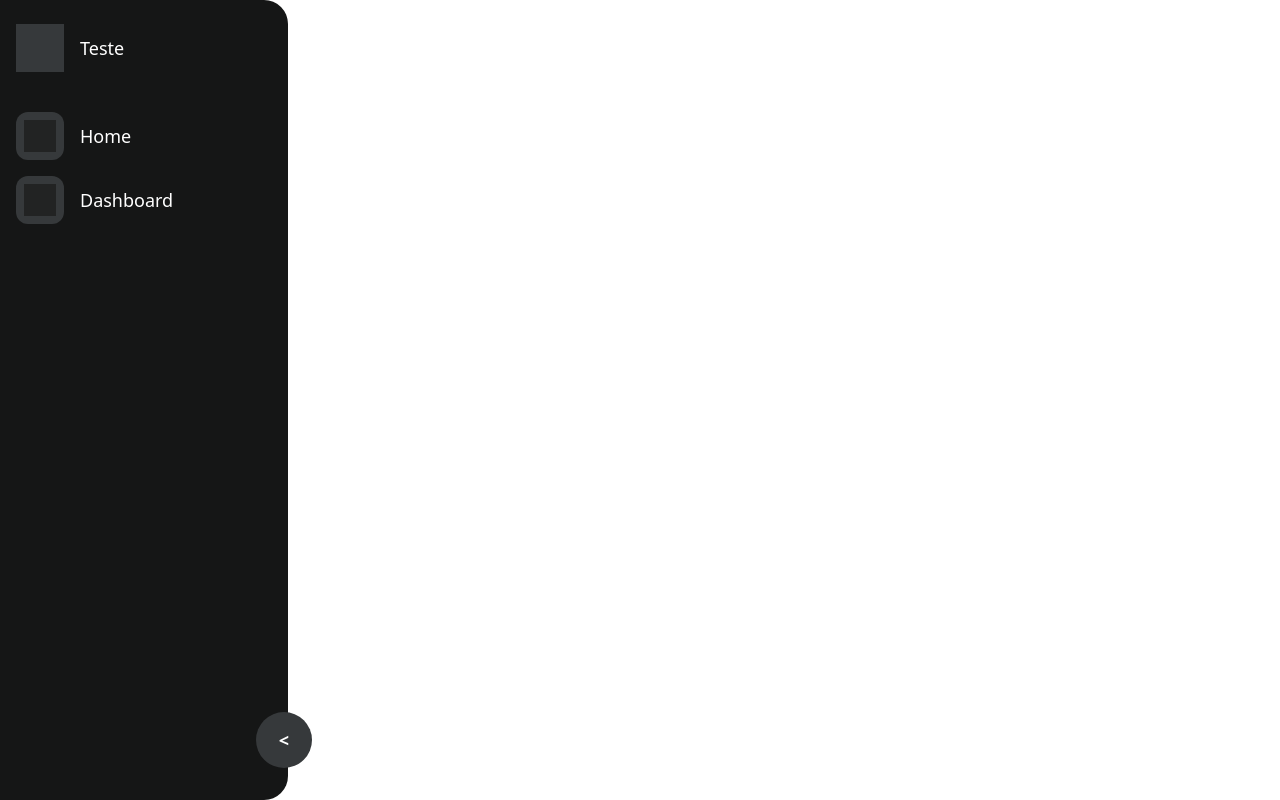
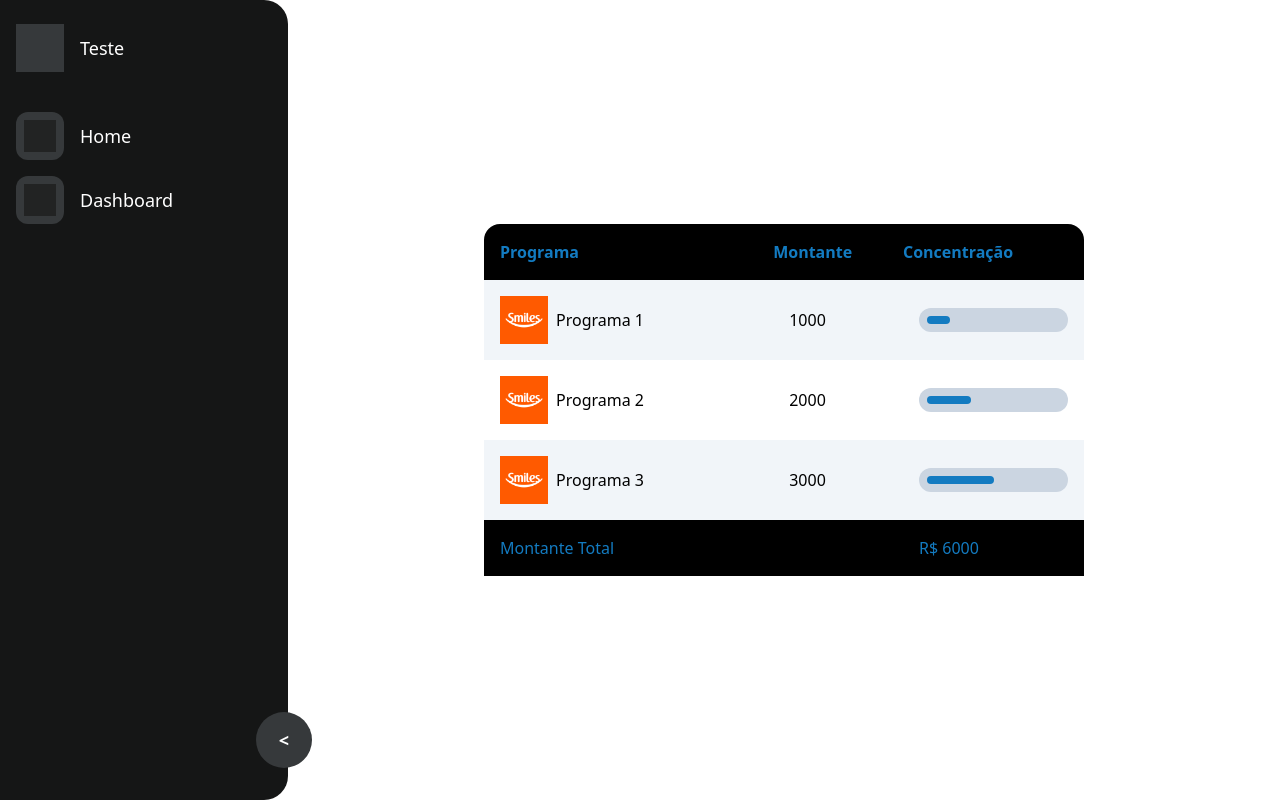
Before and after one commit to Miles-Manager/Web_Miles_Manager, a React (Vite) app: page /home in a window 1280 px wide. Built offline with nearby package versions, Linux system fonts and the light colour scheme; no server answers.

Commit message:
🚀 feat(WIP): start home page

```diff
--- a/src/pages/home/index.tsx
+++ b/src/pages/home/index.tsx
@@ -1,4 +1,5 @@
 // import { Header } from '@/components/header'
+import Smiles from '@/assets/home/smiles.png'
 import { Sidebar } from '@components/sidebar'
 import { api } from '@config/axios'
 import { useQuery } from '@tanstack/react-query'
@@ -14,10 +15,71 @@ export const Home: React.FC = () => {
 
 	console.log(data, error)
 
+	const plans = [
+		{
+			name: 'Programa 1',
+			url: Smiles,
+			amount: 1000,
+		},
+		{
+			name: 'Programa 2',
+			url: Smiles,
+			amount: 2000,
+		},
+		{
+			name: 'Programa 3',
+			url: Smiles,
+			amount: 3000,
+		},
+	]
+
+	const totalAmount = plans.reduce((acc, current) => acc + current.amount, 0)
+
 	return (
-		<div className="flex h-full flex-col">
+		<div className="flex h-full w-full">
 			{/* <Header /> */}
 			<Sidebar />
+			<div className="flex grow flex-col items-center justify-center">
+				<table className="w-[600px] p-10">
+					<thead>
+						<tr className="bg-black text-project-blue-100">
+							<th className="rounded-tl-2xl p-4 text-start">Programa</th>
+							<th className="text-start">Montante</th>
+							<th className="rounded-tr-2xl text-start">Concentração</th>
+						</tr>
+					</thead>
+					<tbody>
+						{plans.map((plan, index) => (
+							<tr
+								key={plan.name}
+								className={`${index % 2 === 0 && 'bg-slate-100'} p-4`}
+							>
+								<td className="flex items-center gap-2 p-4">
+									<img className="h-12 w-12" src={plan.url} alt="" />
+									{plan.name}
+								</td>
+								<td className="p-4">{plan.amount}</td>
+								<td className="p-4">
+									<div className="flex w-full items-center rounded-full bg-slate-300 p-2">
+										<div
+											className="h-2 rounded-full bg-project-blue-100"
+											style={{
+												width: `${((plan.amount / totalAmount) * 100).toFixed(0)}%`,
+											}}
+										></div>
+									</div>
+								</td>
+							</tr>
+						))}
+						<tr className="text bg-black text-project-blue-100">
+							<td className="p-4" colSpan={2}>
+								Montante Total
+							</td>
+							<td className=" p-4">R$ {totalAmount}</td>
+						</tr>
+					</tbody>
+				</table>
+			</div>
 		</div>
 	)
 }
```
Also changed, not shown: .yarnrc.yml (deleted), src/assets/home/smiles.png (added), 1 other file (tests, documents, lock files or other folders).
